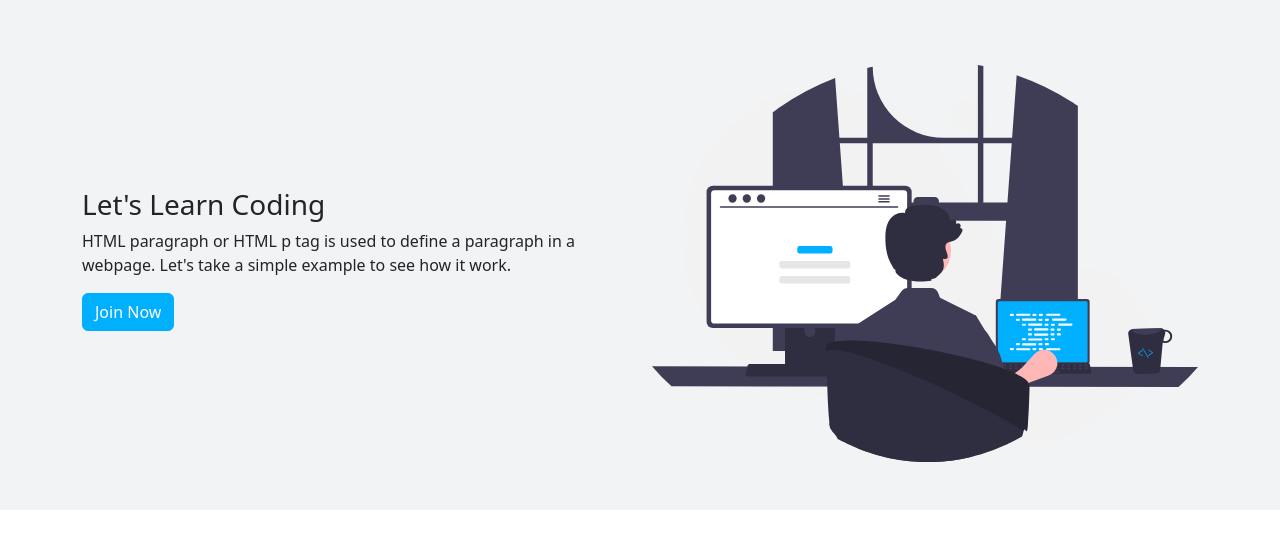
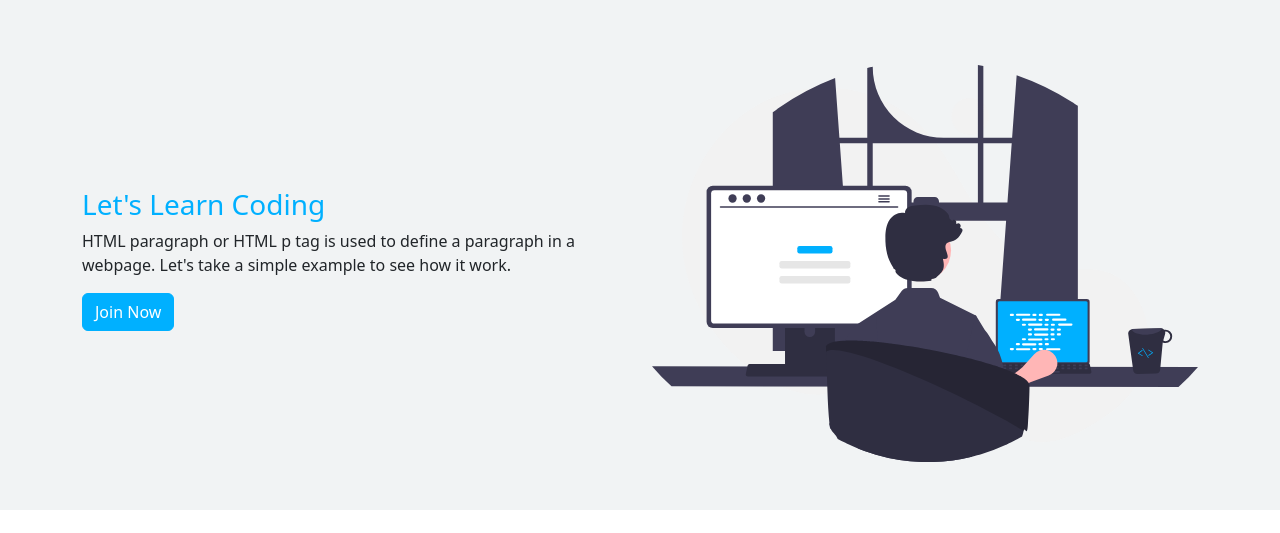
Before and after one commit to IbrahimOhid/bootstrap5_sass-project, a website: page index.html in a window 1280 px wide. Shown: the part 117-650 px from the top of the page. Drawn offline with nearby package versions, Linux system fonts and the light colour scheme.

Commit message:
first commit

```diff
--- a/index.html
+++ b/index.html
@@ -110,7 +110,7 @@
       <div class="container">
         <div class="row">
           <div class="col-md-6 align-self-center pt-3">
-            <h3>Let's Learn Coding</h3>
+            <h3 class="text-light">Let's Learn Coding</h3>
             <p>
               HTML paragraph or HTML p tag is used to define a paragraph in a
               webpage. Let's take a simple example to see how it work.
```
